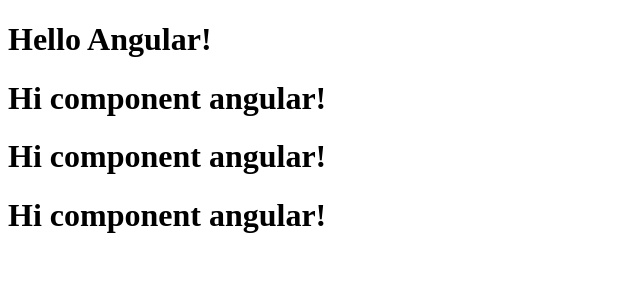
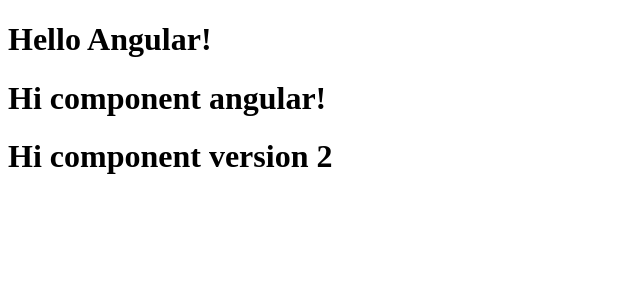
Before and after one commit to marciomartinsofficial/my-other-first-projetc-angular, an Angular app: page / in a window 1280 px wide. Shown: the top 300 px of the page, without its empty margins (0-640 px from the left). Built offline with nearby package versions, Linux system fonts and the light colour scheme.

Commit message:
Life cycle - OnChanges.

```diff
--- a/src/app/app.component.html
+++ b/src/app/app.component.html
@@ -1,5 +1,4 @@
 <h1>Hello Angular!</h1>
 <app-title></app-title>
-<app-title></app-title>
-<app-title></app-title>
+<app-title titleMsg="Hi component version 2"></app-title>
 <router-outlet></router-outlet>
--- a/src/app/title/title.component.ts
+++ b/src/app/title/title.component.ts
@@ -1,15 +1,18 @@
-import { Component, OnInit } from '@angular/core';
+import { Component, Input, OnChanges, OnInit, SimpleChanges } from '@angular/core';
 
 @Component({
   selector: 'app-title',
   templateUrl: './title.component.html',
   styleUrls: ['./title.component.scss']
 })
-export class TitleComponent implements OnInit {
+export class TitleComponent implements OnInit, OnChanges {
 
-  public titleMsg = "Hi component angular!";
+  @Input() public titleMsg = "Hi component angular!";
 
   constructor() {}
+  ngOnChanges(changes: SimpleChanges): void {
+    alert('titleMsg was changed!');
+  }
 
   ngOnInit(): void {}
 
```
